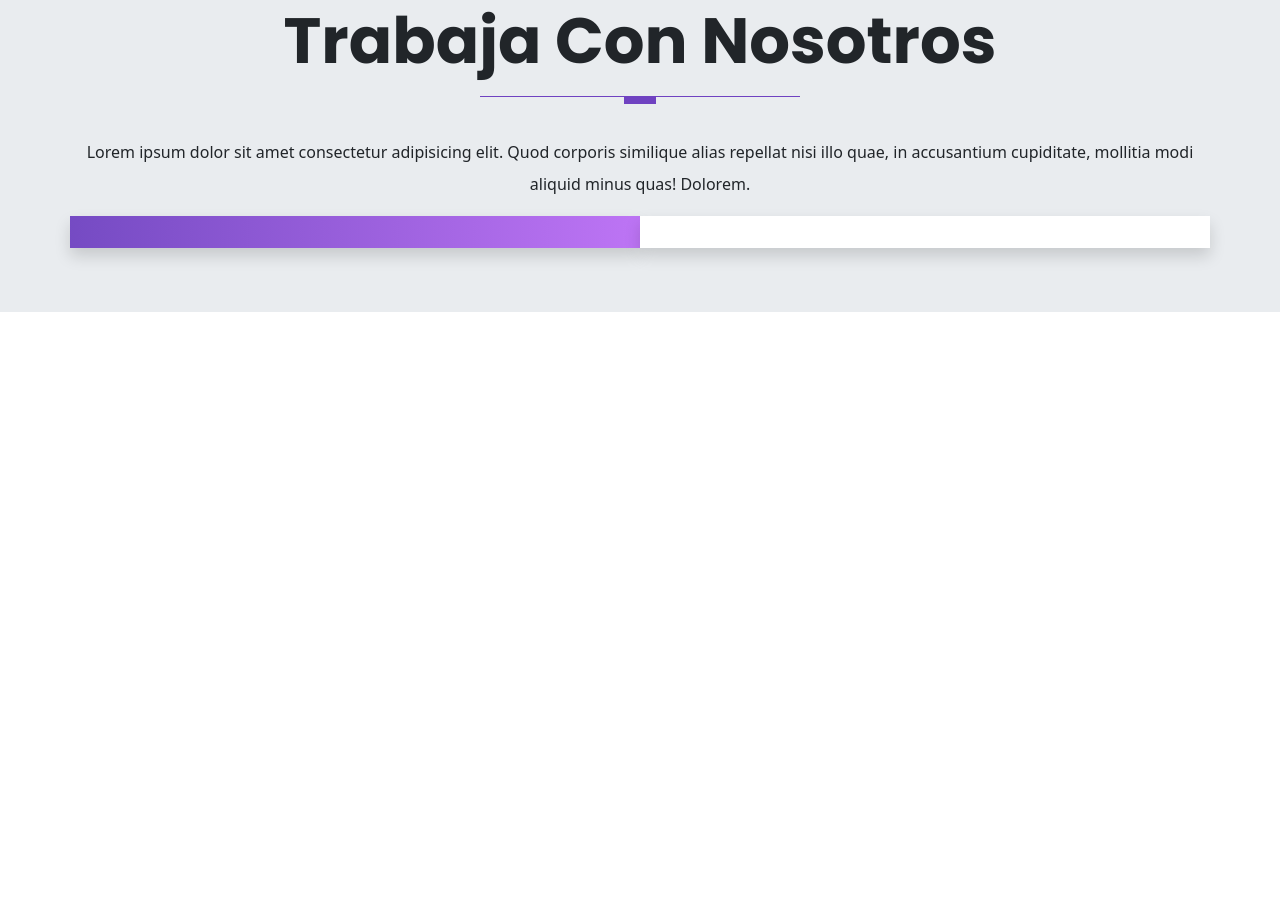
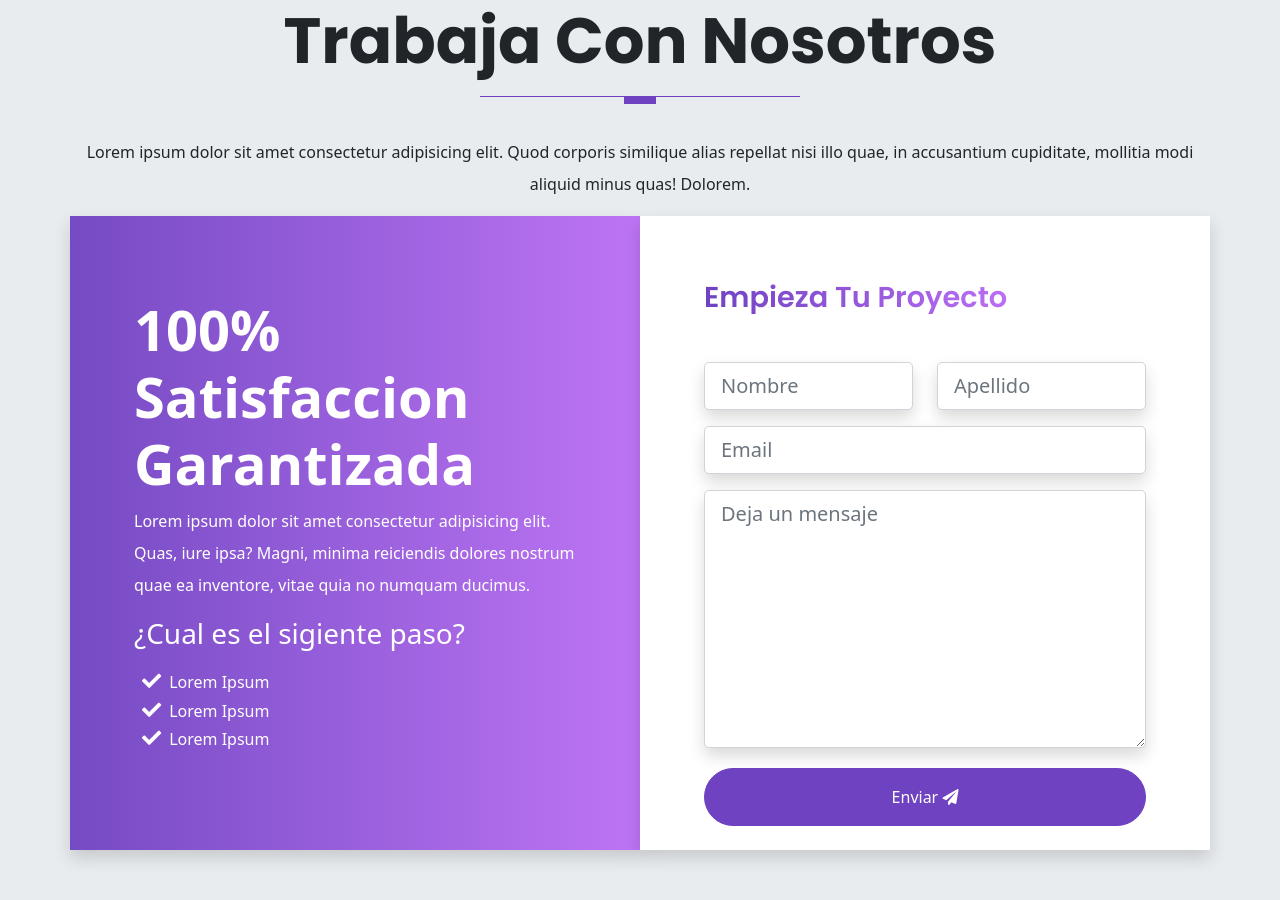
Before and after one commit to cefalea666/web-portfolio-sass, a website: page index.html in a window 1280 px wide. Shown: the part 6373-7273 px from the top of the page. Before the commit the page ends 6685 px from the top, so only its background shows below. Drawn offline with Linux system fonts and the light colour scheme.

Commit message:
fin seccion cta

```diff
--- a/index.html
+++ b/index.html
@@ -609,9 +609,55 @@
                     repellat nisi illo quae, in accusantium cupiditate, mollitia modi aliquid minus quas! Dolorem.</p>
             </div>
             <div class="row text-white">
-                <div class="col-12 col-lg-6 gradient shadow p-3"></div>
-                <div class="col-12 col-lg-6 bg-white shadow p-3"></div>
+                <div class="col-12 col-lg-6 gradient shadow p-3">
+                    <div class="cta-info w-100">
+                        <h4 class="display-4 fw-bold">100% Satisfaccion Garantizada
+                        </h4>
+                        <p class="lh-lg">Lorem ipsum dolor sit amet consectetur adipisicing elit. Quas, iure ipsa?
+                            Magni, minima reiciendis dolores nostrum quae ea inventore, vitae quia no numquam ducimus.
+                        </p>
+                        <h3 class="display-3--brief">¿Cual es el sigiente paso?</h3>
+                        <ul class="cta-info__list">
+                            <li>Lorem Ipsum</li>
+                            <li>Lorem Ipsum</li>
+                            <li>Lorem Ipsum</li>
+                        </ul>
+                    </div>
+                </div>
+                <div class="col-12 col-lg-6 bg-white shadow p-3">
+                    <div class="form w-100 pb-2">
+                        <h4 class="display-3--title mb-5">Empieza tu proyecto</h4>
+                        <form action="#" class="row">
+                            <div class="col-lg-6 col-md-6
+                            mb-3">
+                                <input type="text" placeholder="Nombre" id="inputNombre" class="form-control shadow form-control-lg
+                                ">
+                            </div>
+                            <div class="col-lg-6 col-md-6
+                            mb-3">
+                                <input type="text" placeholder="Apellido" id="inputApellido" class="form-control shadow form-control-lg
+                                    ">
+                            </div>
+                            <div class="mb-3 col-lg-12">
+                                <input type="eamil" placeholder="Email" id="inputEmail" class="form-control shadow form-control-lg
+                                ">
+                            </div>
+                            <div class="mb-3 col-lg-12">
+                                <textarea name="mensaje" id="mensaje" rows="8" class="form-control shadow form-control-lg
+                                " placeholder="Deja un mensaje"></textarea>
+                            </div>
+                            <div class="text-center d-grid mt-1">
+                                <buton type="button" class="btn btn-primary rounded-pill pt-3 pb-3">
+                                    Enviar
+                                    <i class="fas fa-paper-plane"></i>
+                                </buton>
+                            </div>
+
+                    </div>
+                    </form>
+                </div>
             </div>
+        </div>
 
         </div>
     </section>
--- a/scss/sections/_get-started.scss
+++ b/scss/sections/_get-started.scss
@@ -5,3 +5,39 @@
     padding: 4rem 0;
     background-color: $gray-200;
 }
+
+.cta-info{
+    padding: 3rem;
+    margin: 1rem 0;
+
+    &__list{
+        position: relative;
+        list-style: none;
+        display: block;
+        padding-top: 0.5rem;
+        padding-left: 0.5rem;
+        margin-bottom: 0.7rem;
+
+        li::before{
+            font-family: "Font Awesome 5 Free";
+            content: "\f00c";
+            font-weight: 600;
+            margin-right: 0.5rem;
+            font-size: 1.2rem;
+        }
+    }
+}
+
+.form{
+    padding: 3rem;
+    button{
+        border: none;
+        color: $white;
+
+        a{
+            color: $white;
+            text-decoration: none;
+            text-transform: capitalize;
+        }
+    }
+}
```
Also changed, not shown: assets/css/style.css, 1 other file.
